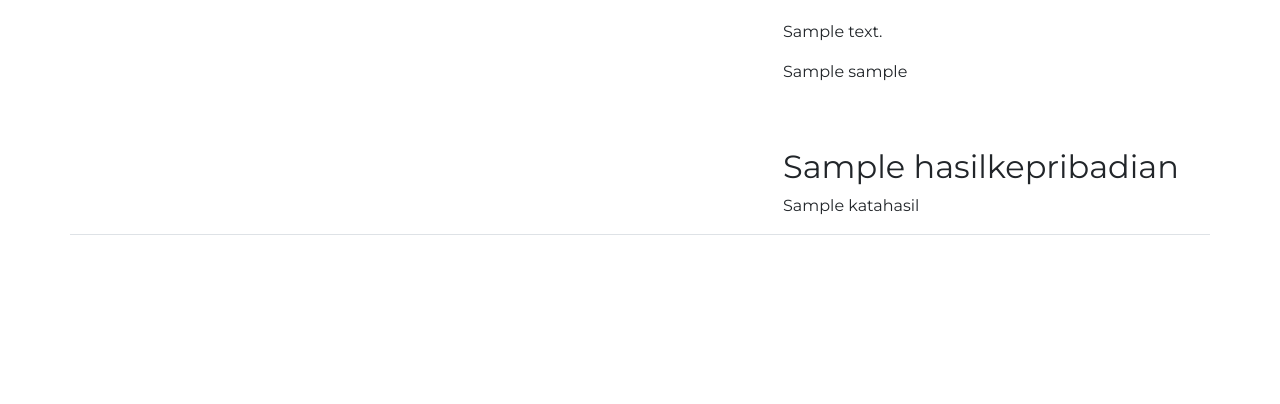
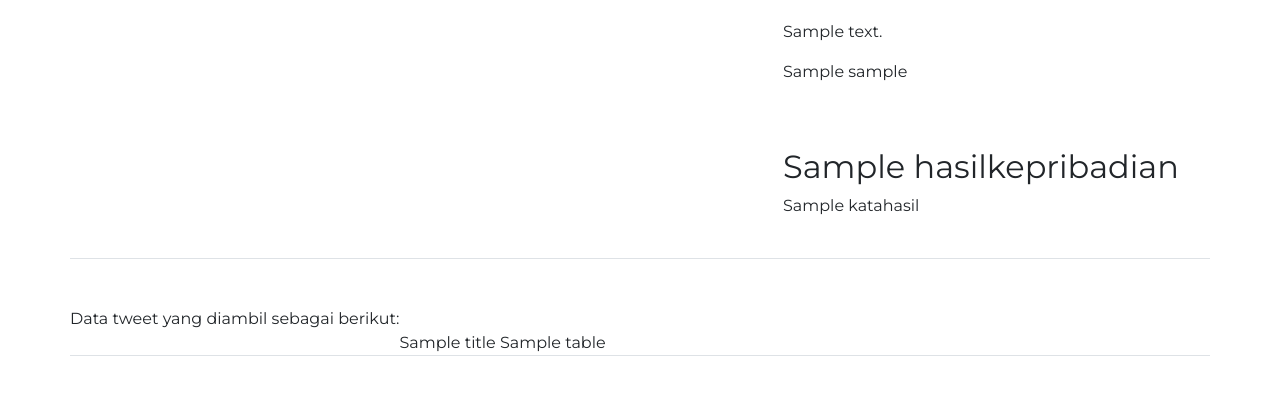
Before and after one commit to afiskandr1170/MBTI, a Flask app: template templates/index.html in a window 1280 px wide. Shown: the part 971-1375 px from the top of the page. Before the commit the page ends 1206 px from the top, so only its background shows below. Run offline with Flask 2, Linux system fonts and the light colour scheme; the template is opened without the code that fills it: most values are stand-ins (such as "Sample title", 1, 10 or a date in 2020); grey boxes marked "Sample" are stand-in pictures; parts of the project's set-up code (start-up, migrations or seed data) failed here and were passed over; some libraries are stand-ins or nearby versions.

Commit message:
Update index.html

```diff
--- a/templates/index.html
+++ b/templates/index.html
@@ -47,6 +47,7 @@
           <div class="col-lg-7">
             <img src="{{imagehasil}}" alt="Image" class="img-fluid">
           </div>
+
           <div class="col-lg-5 pl-lg-5 ml-auto mt-md-5">
             <h2 class="text-black">{{sambutannama}}</h2>
             <div class="author-box">
@@ -60,11 +61,28 @@
                 </div>
               </div>
               <blockquote>{{description}}</blockquote>
-              <p>{{sample}}</p> </br> </br>
+              <p>{{sample}}</p>
+              </br> </br>
               <h2>{{hasilkepribadian}}</h1>
               <p>{{katahasil}}</p>
+              </br>
+
             </div>
           </div>
+        </div>
+      </div>
+    </div>
+
+
+
+    <div class="feature-big">
+      <div class="container">
+        <div class="row mb-5 site-section border-bottom">
+          <p>Data tweet yang diambil sebagai berikut:</p></br>
+                {% for table in tables %}
+                {{titles[loop.index]}}
+                {{ table|safe }}
+                {% endfor %}
         </div>
       </div>
     </div>
```
